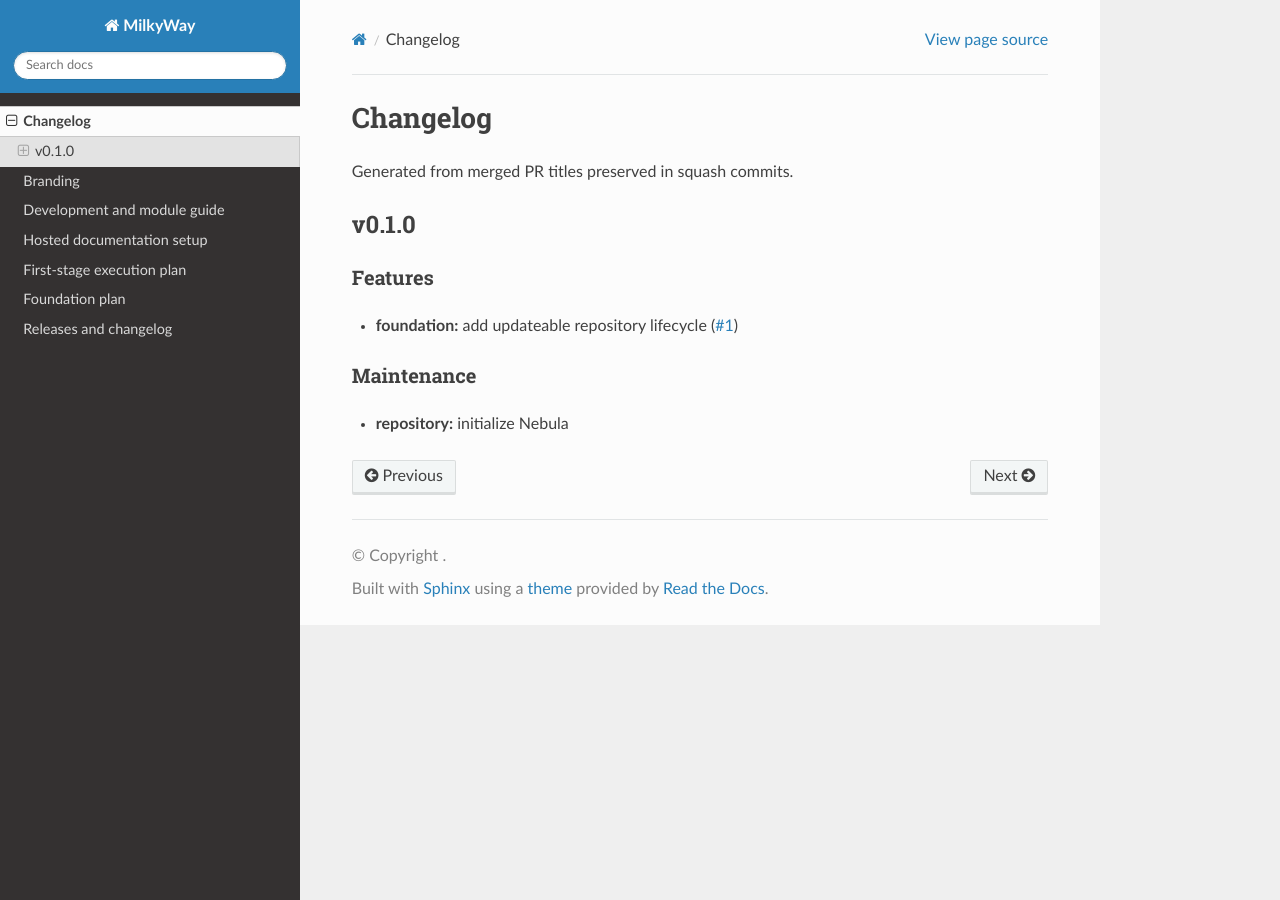
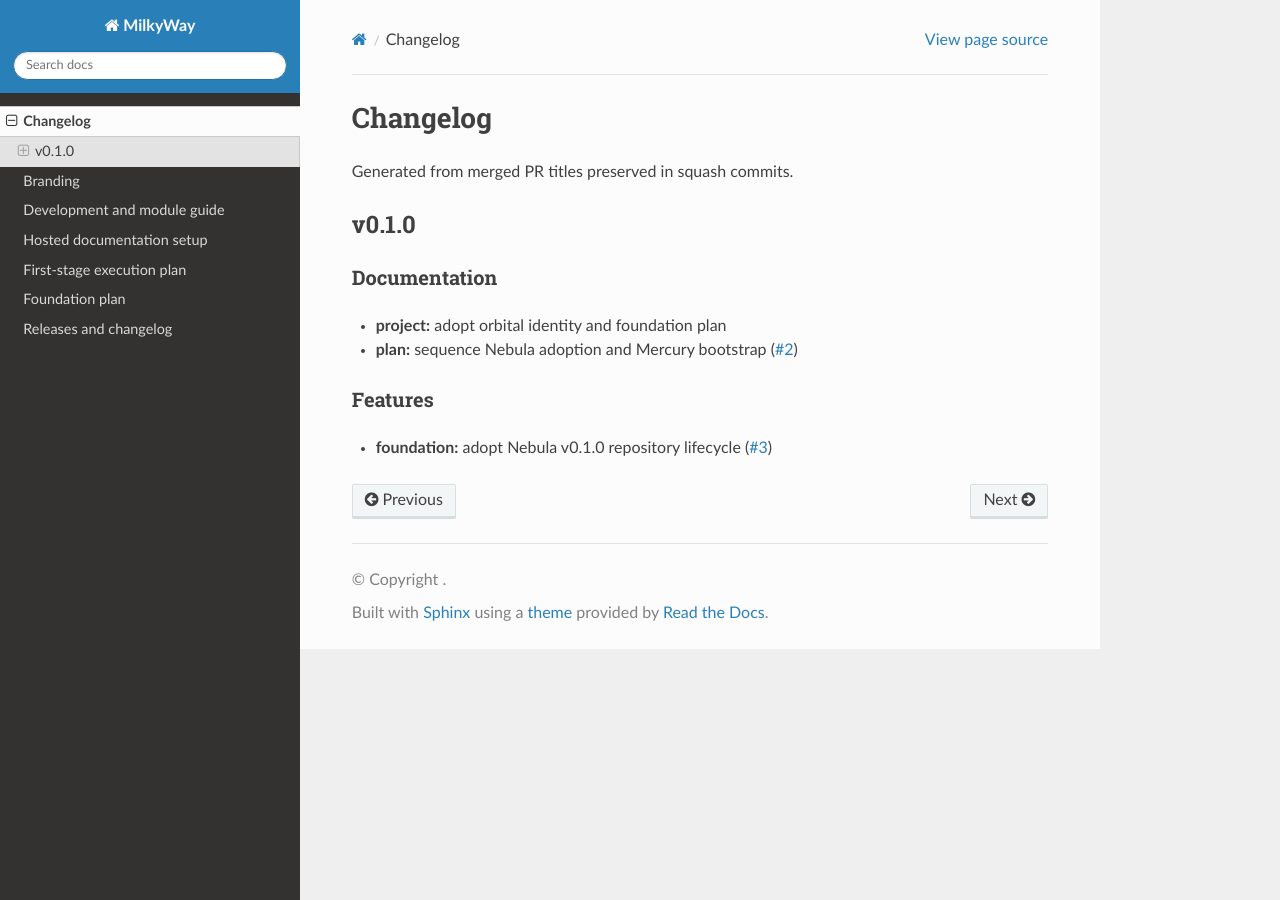
Before and after one commit to CafofoLabs/milkyway, a Sphinx documentation site: the page built from docs/CHANGELOG.md, in a window 1280 px wide. Built offline with Sphinx 7.4.7 and the Read the Docs theme 3.1.0, drawn with Linux system fonts in a browser that asks for light colours; the version number could not be read and is left out.

Commit message:
chore(release): v0.1.0 (#5)

```diff
--- a/docs/CHANGELOG.md
+++ b/docs/CHANGELOG.md
@@ -4,8 +4,9 @@ Generated from merged PR titles preserved in squash commits.
 
 ## v0.1.0
 
+### Documentation
+- **project:** adopt orbital identity and foundation plan
+- **plan:** sequence Nebula adoption and Mercury bootstrap ([#2](https://github.com/CafofoLabs/milkyway/pull/2))
+
 ### Features
-- **foundation:** add updateable repository lifecycle ([#1](https://github.com/CafofoLabs/nebula/pull/1))
-
-### Maintenance
-- **repository:** initialize Nebula
+- **foundation:** adopt Nebula v0.1.0 repository lifecycle ([#3](https://github.com/CafofoLabs/milkyway/pull/3))
```
